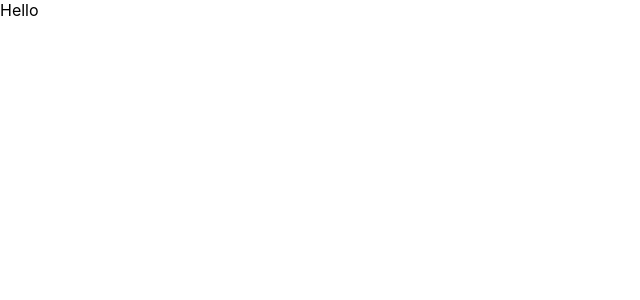
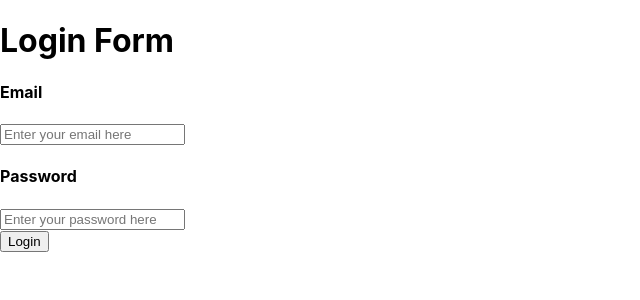
Before and after one commit to H0und5/overland, a React (Create React App) app: page / in a window 1280 px wide. Shown: the top 300 px of the page, without its empty margins (0-640 px from the left). Built offline with nearby package versions, Linux system fonts and the light colour scheme; the HTML template or start-up script is replaced by a standard one.

Commit message:
feature: implementing checks for admin login clear

```diff
--- a/src/App.js
+++ b/src/App.js
@@ -1,9 +1,49 @@
-import './App.css';
+import { useRef } from 'react';
+
+import admin from './loginDetails.json';
+
+import styles from './App.css';
 
 function App() {
+
+  const emailRef = useRef('');
+  const passwordRef = useRef('');
+
+  const onSubmitHandler = (event) => {
+    event.preventDefault();
+
+    if (emailRef.current.value === admin.email && passwordRef.current.value === admin.password) {
+      console.log('Login cleared');
+    } else {
+
+      // console.log(admin.email, admin.password)
+      // console.log(typeof emailRef.current.value, typeof passwordRef.current.value)
+
+      console.log('Something went wrong')
+    }
+
+
+  }
+
   return (
     <div>
-      Hello
+      <h1>Login Form</h1>
+
+      <form className={styles.formContainer}>
+
+        <div className={styles.inputContainer}>
+          <h4>Email</h4>
+          <input ref={emailRef} placeholder="Enter your email here" type="text"/>
+        </div>
+
+        <div className={styles.inputContainer}>
+          <h4>Password</h4>
+          <input ref={passwordRef} placeholder="Enter your password here" type="text"></input>
+        </div>
+
+        <button onClick={onSubmitHandler} type="submit">Login</button>
+
+      </form>
     </div>
   );
 }
--- /dev/null
+++ b/src/loginDetails.json
@@ -0,0 +1,4 @@
+{
+  "email": "test@admin.com",
+  "password": "admin123"
+}
```
Also changed, not shown: 1 other file (tests, documents, lock files or other folders).
